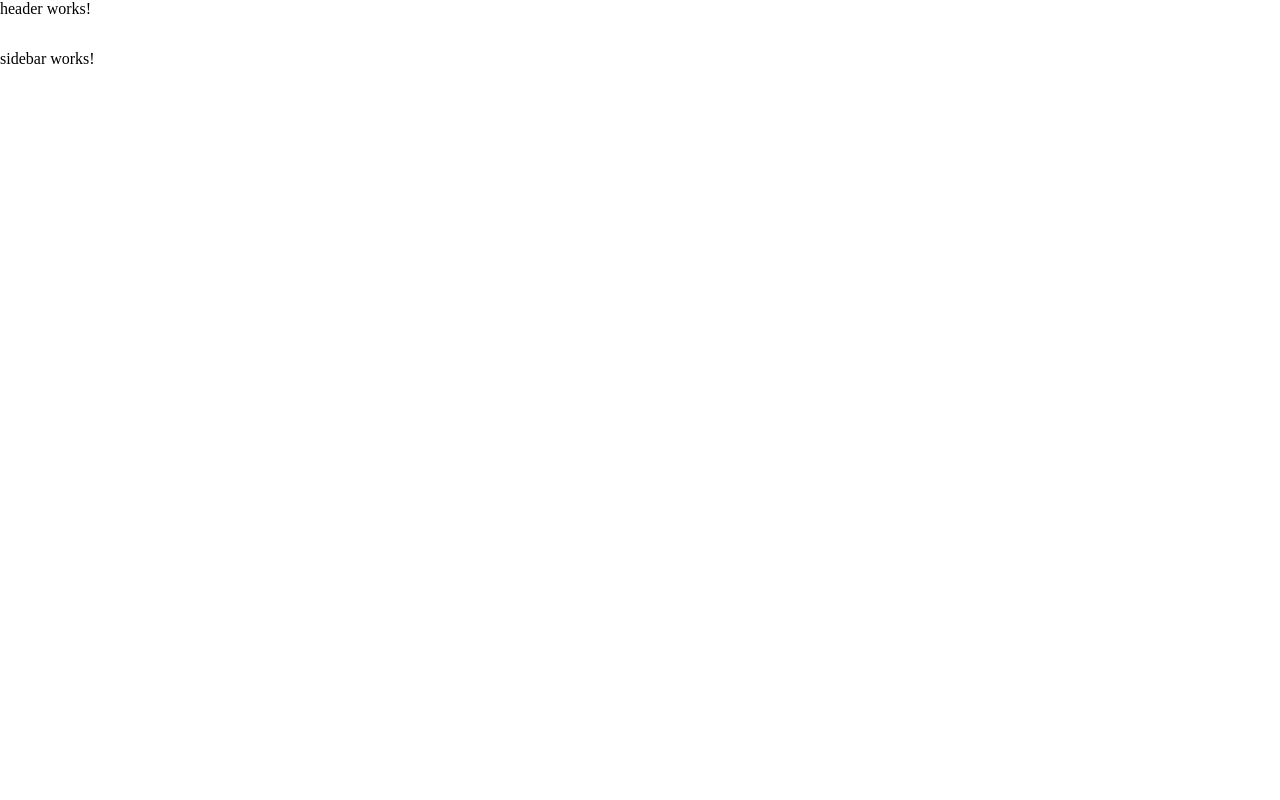
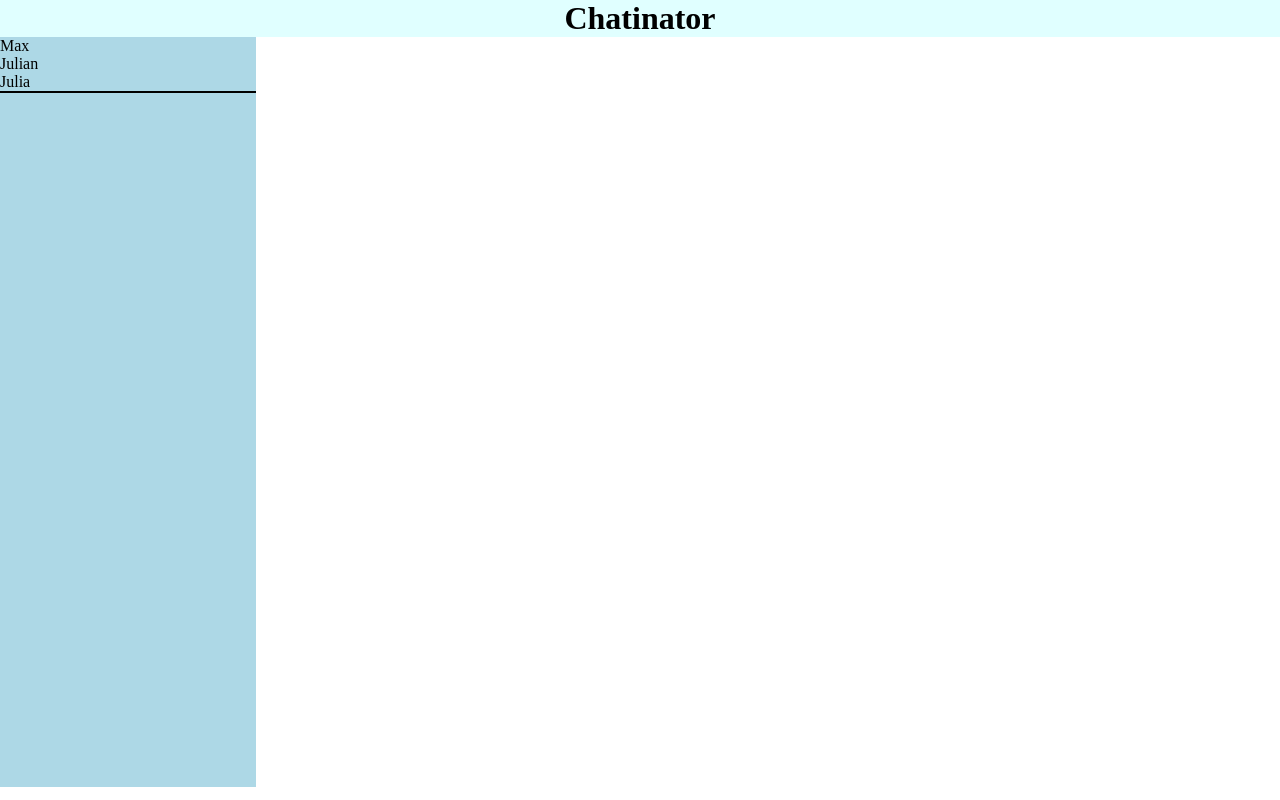
Before and after one commit to ManuelMannhold/ng-chat, an Angular app: page / in a window 1280 px wide. Built offline with nearby package versions, Linux system fonts and the light colour scheme.

Commit message:
add practice users

```diff
--- a/src/app/app.scss
+++ b/src/app/app.scss
@@ -7,7 +7,6 @@
 
 app-header {
     width: 100%;
-    height: 50px;
 }
 
  app-sidebar {
@@ -20,6 +19,6 @@ app-header {
 
 #content {
     width: 100%;
-    height: calc(100% - 50px);
+    height: calc(100vh - 50px);
     display: flex;
 }
--- a/src/app/core/shared/header/header.html
+++ b/src/app/core/shared/header/header.html
@@ -1 +1,3 @@
-<p>header works!</p>
+<div class="container">
+<h1>Chatinator</h1>
+</div>
--- a/src/app/core/shared/header/header.scss
+++ b/src/app/core/shared/header/header.scss
@@ -0,0 +1,8 @@
+.container{
+    display: flex;
+    justify-content: center;
+    align-items: center;
+    width: 100%;
+    background-color: lightcyan;
+
+}
--- a/src/app/core/shared/sidebar/sidebar.html
+++ b/src/app/core/shared/sidebar/sidebar.html
@@ -1 +1,9 @@
-<p>sidebar works!</p>
+<div class="container">
+    <div id="user">
+    @for(user of users; track user) {
+        <span>
+            {{user}}
+        </span>
+    }
+    </div>
+</div>
--- a/src/app/core/shared/sidebar/sidebar.scss
+++ b/src/app/core/shared/sidebar/sidebar.scss
@@ -0,0 +1,15 @@
+.container {
+    width: 100%;
+    height: calc(100vh - 50px);
+    background-color: lightblue;
+    display: flex;
+    flex-direction: column;
+    gap: 20px;
+}
+
+#user {
+    display: flex;
+    flex-direction: column;
+    justify-content: center;
+    border-bottom: 2px solid black;
+}
--- a/src/app/core/shared/sidebar/sidebar.ts
+++ b/src/app/core/shared/sidebar/sidebar.ts
@@ -7,5 +7,5 @@ import { Component } from '@angular/core';
   styleUrl: './sidebar.scss'
 })
 export class Sidebar {
-
+  users: string[] = ['Max', 'Julian', 'Julia'];
 }
```
